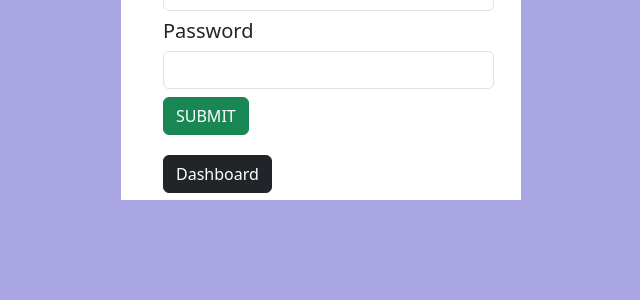
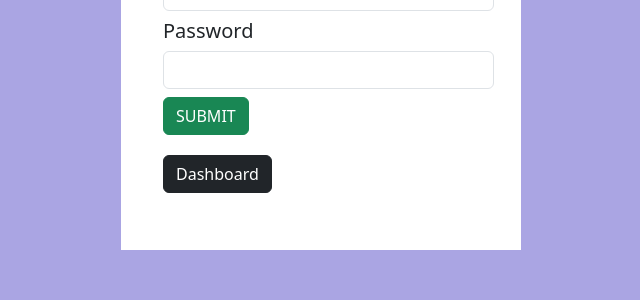
Before and after one commit to sumanpatra970/itrreturndone, a Django app: page / in a window 1280 px wide. Shown: the part 324-624 px from the top of the page, without its empty margins (619-1259 px from the left). Run offline with Django 4.2, Linux system fonts and the light colour scheme; some libraries are stand-ins or nearby versions.

Commit message:
Update home.html

```diff
--- a/templates/home.html
+++ b/templates/home.html
@@ -19,7 +19,7 @@
         }
         .ll{
             background:white;
-            height:500px;
+            height:550px;
             width:400px;
             margin-left:100px;
         }
@@ -72,7 +72,7 @@
                     {%endfor%}
                     <button type="submit" class="btn btn-success">SUBMIT</button>
                 </form>
-                <div class="lk set"><button class="btn btn-dark">Dashboard</button></div>
+                <div class="lk set"><button class="btn btn-dark">Dashboard</button></div><br>
             </div>
         </div>
     </div>
```
